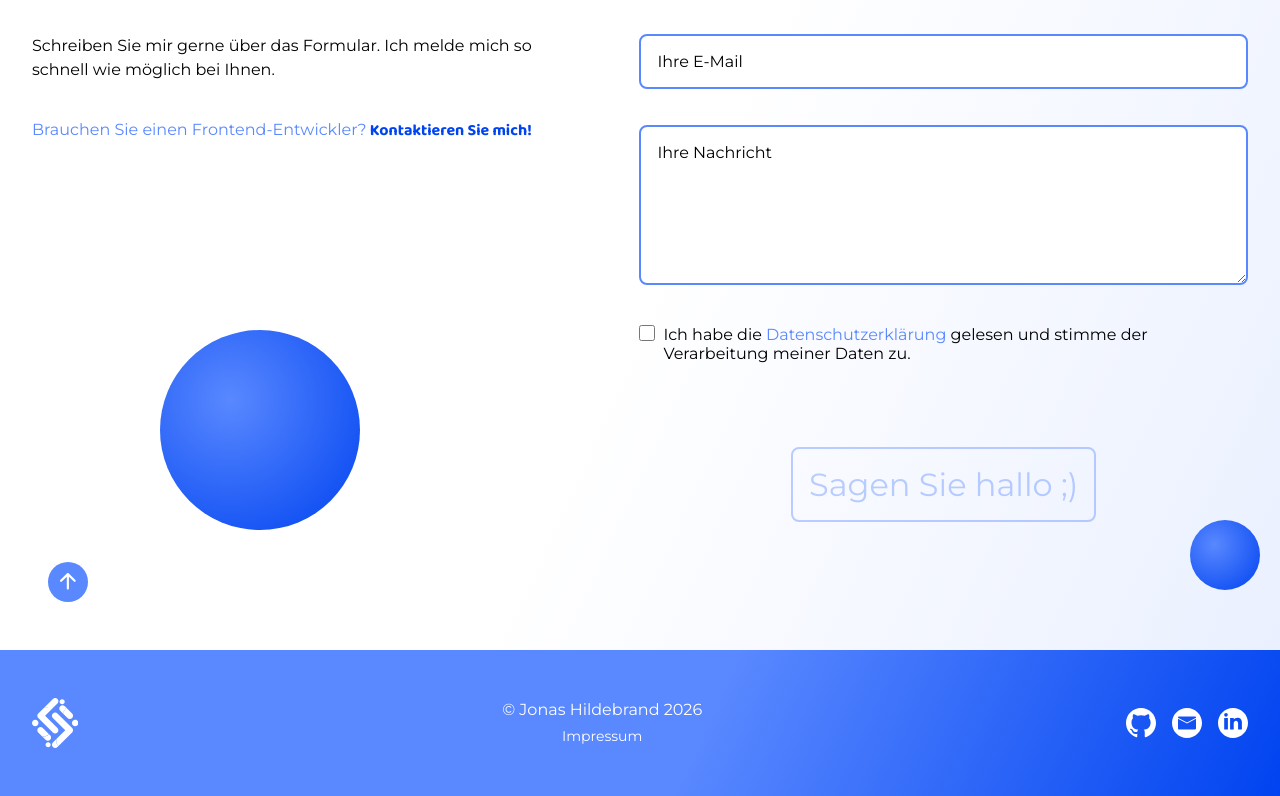
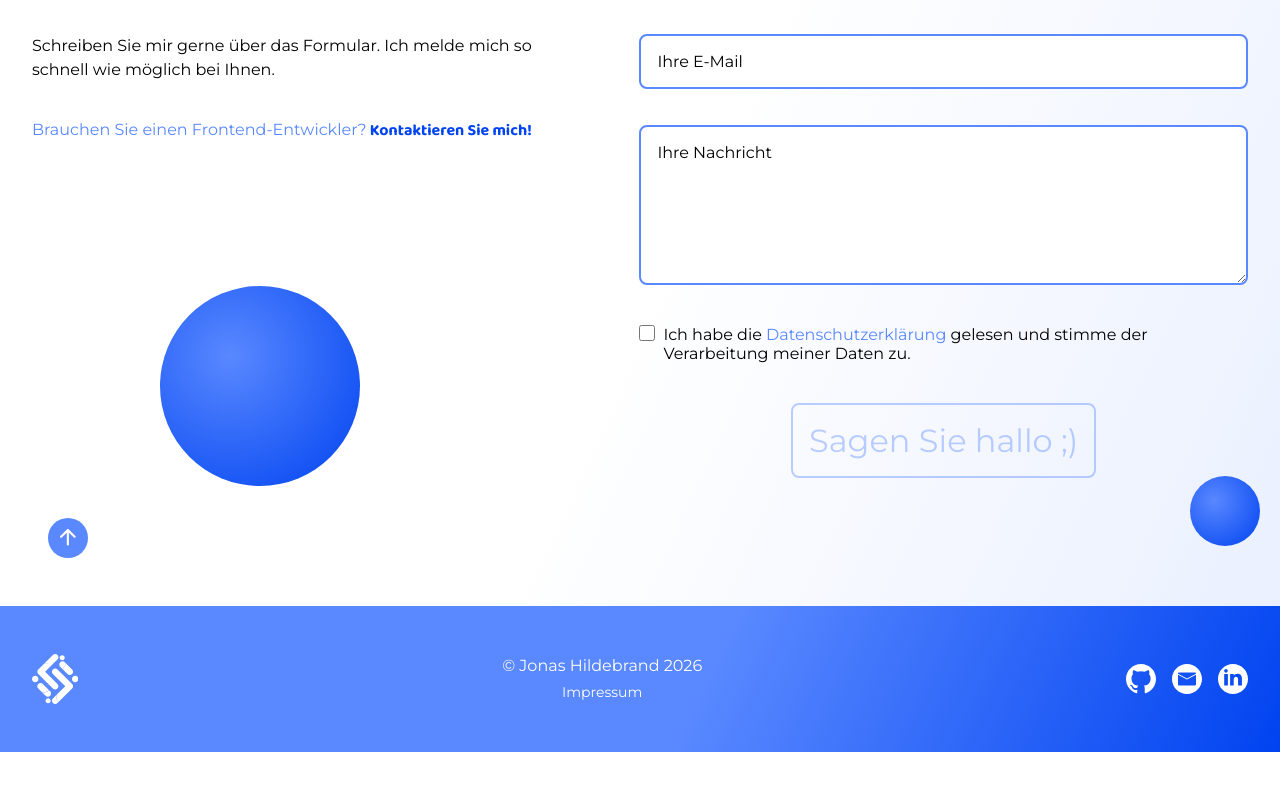
Before and after one commit to johi94/portfolio, an Angular app: page / in a window 1280 px wide. Shown: the part 4700-5496 px from the top of the page. After the commit the page ends 5452 px from the top, so only its background shows below. Built offline with nearby package versions, Linux system fonts and the light colour scheme.

Commit message:
feat: safe inputs when rooting back from privacy policy with contact-store.ts service fix: line break for h1 in privacy policy

```diff
--- a/src/app/components/contact/contact.scss
+++ b/src/app/components/contact/contact.scss
@@ -65,7 +65,7 @@
 
   &__send {
     align-self: center;
-    margin-top: space('xl');
+    margin-top: space('xxs');
   }
 
   &__group {
--- a/src/app/components/contact/contact.ts
+++ b/src/app/components/contact/contact.ts
@@ -1,4 +1,4 @@
-import { Component, inject, signal } from '@angular/core';
+import { Component, inject, signal, OnDestroy } from '@angular/core';
 import {
   FormControl,
   FormGroup,
@@ -12,6 +12,7 @@ import { Button } from '../button/button';
 import { ScrollTop } from '../scroll-top/scroll-top';
 import { HttpClient } from '@angular/common/http';
 import { RouterLink } from '@angular/router';
+import { ContactStore } from '../../services/contact-store';
 
 function noWhitespace(control: AbstractControl): ValidationErrors | null {
   const value = control.value as string;
@@ -27,10 +28,21 @@ const emailPattern = /^[a-zA-Z0-9._%+-]+@[a-zA-Z0-9.-]+\.[a-zA-Z]{2,}$/;
   templateUrl: './contact.html',
   styleUrl: './contact.scss',
 })
-export class Contact {
+export class Contact implements OnDestroy {
   status = signal<'idle' | 'sending' | 'success' | 'error'>('idle');
   translation = inject(Translation);
   private http = inject(HttpClient);
+  private store = inject(ContactStore);
+
+  constructor() {
+    if (this.store.saved) {
+      this.contactForm.patchValue(this.store.saved);
+    }
+  }
+
+  ngOnDestroy() {
+    this.store.saved = this.contactForm.getRawValue();
+  }
 
   contactForm = new FormGroup({
     userForm: new FormGroup({
--- a/src/app/components/privacy-policy/privacy-policy.html
+++ b/src/app/components/privacy-policy/privacy-policy.html
@@ -3,7 +3,7 @@
    <span class="privacy__circle privacy__circle--2" aria-hidden="true"></span>
    <span class="privacy__circle privacy__circle--3" aria-hidden="true"></span>
   <div class="privacy__inner">
-    <a routerLink="/" class="privacy__back" aria-label="Zurück zur Startseite">
+    <a routerLink="/" fragment="contact" class="privacy__back" aria-label="Zurück zum Kontakt">
       <img src="img/icons/arrow-back.svg" alt="" class="privacy__back-icon" />
     </a>
 
--- a/src/app/components/privacy-policy/privacy-policy.scss
+++ b/src/app/components/privacy-policy/privacy-policy.scss
@@ -30,9 +30,10 @@
     margin: 0 auto;
     padding: space('xxl') space('l');
     padding-right: calc(#{space('l')} + #{rem(42px)});
+    overflow-wrap: break-word;
 
     h1 {
-      @include font-size(rem(90px), rem(60px), rem(40px));
+      @include font-size(rem(70px), rem(60px), rem(40px));
       font-family: $font-family-heading;
       font-weight: 700;
       color: $color-blue;
--- /dev/null
+++ b/src/app/services/contact-store.ts
@@ -0,0 +1,14 @@
+import { Injectable } from '@angular/core';
+
+
+export interface ContactFormState {
+  userForm: { name: string | null; email: string | null };
+  message: string | null;
+  privacy: boolean | null;
+  website: string | null;
+}
+
+@Injectable({ providedIn: 'root' })
+export class ContactStore {
+  saved: ContactFormState | null = null;
+}
--- a/src/app/services/translation.ts
+++ b/src/app/services/translation.ts
@@ -193,7 +193,9 @@ export class Translation {
 
   constructor() {
     effect(() => {
-      localStorage.setItem('lang', this.activeLang());
+      const lang = this.activeLang();
+      localStorage.setItem('lang', lang);
+      document.documentElement.lang = lang.toLowerCase()
     });
   }
 
```
